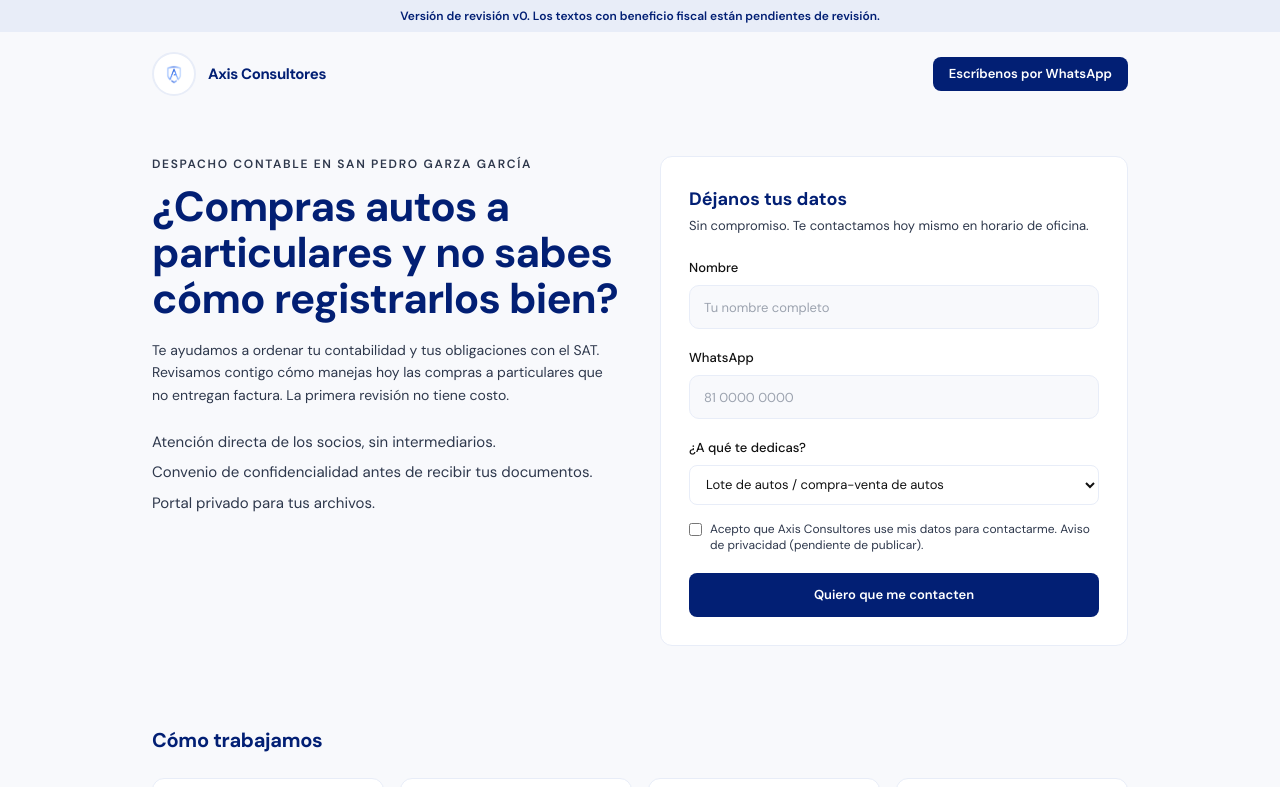
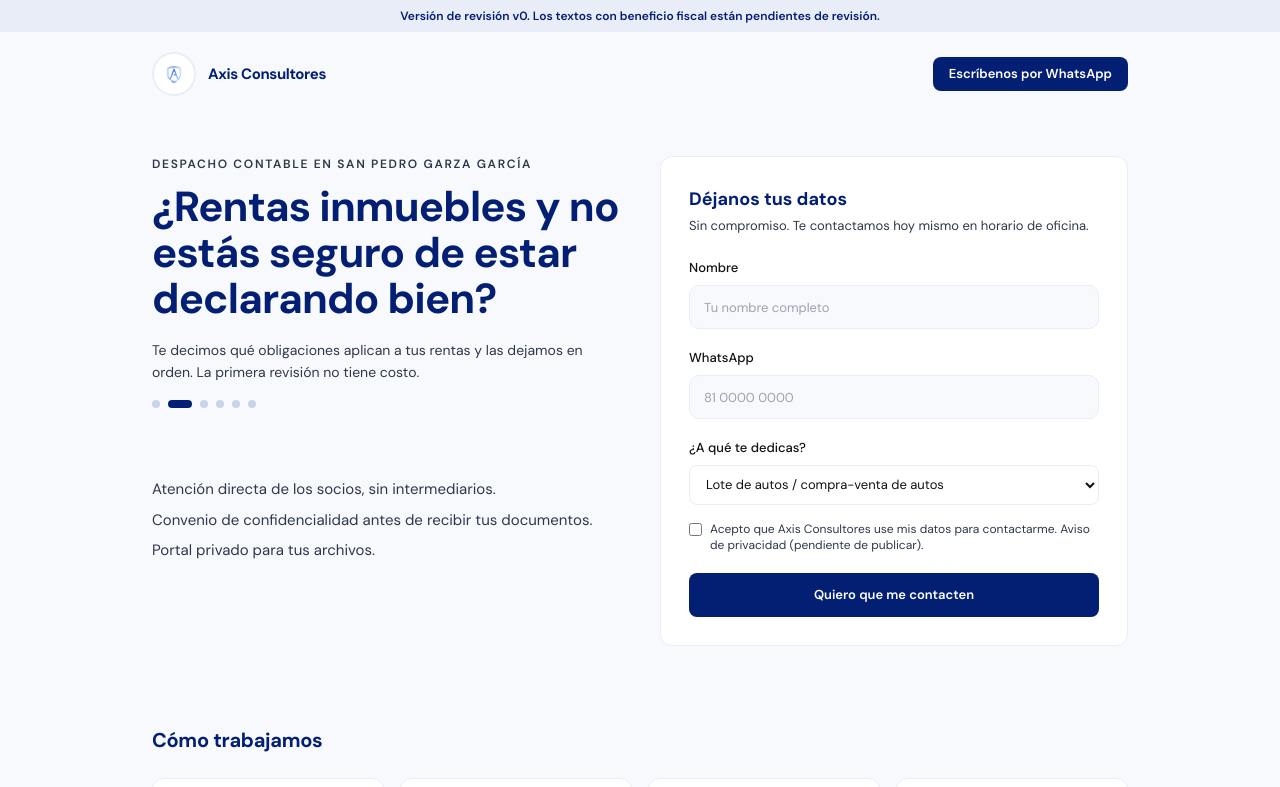
Before and after one commit to etrevino-axis/axis-diagnostico, a React (Vite) app: page /landing in a window 1280 px wide. Shown: the top 787 px of the page. Built offline with nearby package versions, Linux system fonts and the light colour scheme.

Commit message:
Landing v0: titular rotativo con 6 perfiles y 11 opciones de giro
Co-Authored-By: Claude Sonnet 5.5 <noreply@anthropic.com>
Claude-Session: https://claude.ai/code/session_01Mn73jV2iMRmbmFhxkvxtLX

```diff
--- a/src/pages/landing/index.tsx
+++ b/src/pages/landing/index.tsx
@@ -1,4 +1,5 @@
-import { useState, type FormEvent } from "react";
+import { useEffect, useState, type FormEvent } from "react";
+import { AnimatePresence, motion, useReducedMotion } from "motion/react";
 import { Input } from "@/components/ui/input";
 import { Label } from "@/components/ui/label";
 
@@ -10,9 +11,26 @@ const CALENDLY_URL = "https://calendly.com/etrevino-axisconsultoresmx/30min";
 
 const GIROS = [
   "Lote de autos / compra-venta de autos",
+  "Arrendamiento de inmuebles",
   "Persona física con actividad empresarial",
+  "Honorarios / RESICO",
+  "Comercio o tienda",
+  "Servicios profesionales",
+  "Inmobiliaria o construcción",
+  "Manufactura o industria",
   "Empresa (persona moral)",
+  "Voy a iniciar una actividad",
   "Otro",
+];
+
+// Cada pregunta se muestra unos segundos en el titular. Sin promesas de ahorro.
+const ANGULOS = [
+  { q: "¿Compras autos a particulares y no sabes cómo registrarlos bien?", sub: "Revisamos contigo cómo manejas hoy las compras a particulares que no entregan factura.", giro: GIROS[0] },
+  { q: "¿Rentas inmuebles y no estás seguro de estar declarando bien?", sub: "Te decimos qué obligaciones aplican a tus rentas y las dejamos en orden.", giro: GIROS[1] },
+  { q: "¿Tu empresa crece y la contabilidad ya no te alcanza?", sub: "Ordenamos tus números para que tomes decisiones con información clara.", giro: GIROS[8] },
+  { q: "¿Tienes empleados y la nómina y el IMSS te quitan tiempo?", sub: "Nos encargamos del cálculo, el timbrado y las cuotas, y tú te enfocas en tu negocio.", giro: GIROS[8] },
+  { q: "¿Tu contabilidad va atrasada y no sabes por dónde empezar?", sub: "Te ayudamos a ponerla al corriente con un plan claro, paso a paso.", giro: GIROS[2] },
+  { q: "¿Tienes contador, pero sientes que no te explica?", sub: "Una segunda opinión sin costo, con alguien que te dice qué se hace y por qué.", giro: GIROS[8] },
 ];
 
 const STEPS = [
@@ -40,6 +58,16 @@ export default function Landing() {
   const [nombre, setNombre] = useState("");
   const [telefono, setTelefono] = useState("");
   const [giro, setGiro] = useState(GIROS[0]);
+  const [angulo, setAngulo] = useState(0);
+  const [pausa, setPausa] = useState(false);
+  const reducirMovimiento = useReducedMotion();
+
+  // Rota el titular cada 5 s; se detiene al pasar el cursor o si el usuario prefiere menos movimiento.
+  useEffect(() => {
+    if (reducirMovimiento || pausa) return;
+    const id = setInterval(() => setAngulo((i) => (i + 1) % ANGULOS.length), 5000);
+    return () => clearInterval(id);
+  }, [reducirMovimiento, pausa]);
   const [acepta, setAcepta] = useState(false);
   const [estado, setEstado] = useState<"idle" | "enviando" | "ok" | "error">("idle");
 
@@ -50,7 +78,7 @@ export default function Landing() {
       const r = await fetch("/api/notify-telegram", {
         method: "POST",
         headers: { "Content-Type": "application/json" },
-        body: JSON.stringify({ type: "contact", source: "landing-v0", nombre, telefono, giro }),
+        body: JSON.stringify({ type: "contact", source: `landing-v0 | ${ANGULOS[angulo].q}`, nombre, telefono, giro }),
       });
       const data = await r.json().catch(() => ({}));
       if (!r.ok || data.ok === false) throw new Error("fallo");
@@ -88,12 +116,39 @@ export default function Landing() {
         <section className="grid gap-10 py-10 md:grid-cols-2 md:items-start">
           <div>
             <p className="text-xs font-semibold uppercase tracking-[0.14em] text-[#2e384c]">Despacho contable en San Pedro Garza García</p>
-            <h1 className="font-heading mt-3 text-[32px] font-bold leading-[1.1] tracking-[-0.02em] text-[#021f74] sm:text-[42px]">
-              ¿Compras autos a particulares y no sabes cómo registrarlos bien?
-            </h1>
-            <p className="mt-4 text-base leading-relaxed text-[#2e384c]">
-              Te ayudamos a ordenar tu contabilidad y tus obligaciones con el SAT. Revisamos contigo cómo manejas hoy las compras a particulares que no entregan factura. La primera revisión no tiene costo.
-            </p>
+            <div onMouseEnter={() => setPausa(true)} onMouseLeave={() => setPausa(false)} className="min-h-[250px] sm:min-h-[270px]">
+              <AnimatePresence mode="wait">
+                <motion.div
+                  key={angulo}
+                  initial={reducirMovimiento ? false : { opacity: 0, y: 10 }}
+                  animate={{ opacity: 1, y: 0 }}
+                  exit={reducirMovimiento ? undefined : { opacity: 0, y: -10 }}
+                  transition={{ duration: 0.3 }}
+                >
+                  <h1 className="font-heading mt-3 text-[32px] font-bold leading-[1.1] tracking-[-0.02em] text-[#021f74] sm:text-[42px]">
+                    {ANGULOS[angulo].q}
+                  </h1>
+                  <p className="mt-4 text-base leading-relaxed text-[#2e384c]">
+                    {ANGULOS[angulo].sub} La primera revisión no tiene costo.
+                  </p>
+                </motion.div>
+              </AnimatePresence>
+              <div className="mt-4 flex gap-2" role="tablist" aria-label="Elegir pregunta">
+                {ANGULOS.map((_, i) => (
+                  <button
+                    key={i}
+                    type="button"
+                    aria-label={`Pregunta ${i + 1}`}
+                    onClick={() => {
+                      setAngulo(i);
+                      setGiro(ANGULOS[i].giro);
+                    }}
+                    className="h-2 rounded-full transition-all"
+                    style={{ width: i === angulo ? 24 : 8, backgroundColor: i === angulo ? "#021f74" : "#c9d3ea" }}
+                  />
+                ))}
+              </div>
+            </div>
             <ul className="mt-6 space-y-2 text-[15px] text-[#2e384c]">
               <li>Atención directa de los socios, sin intermediarios.</li>
               <li>Convenio de confidencialidad antes de recibir tus documentos.</li>
```
